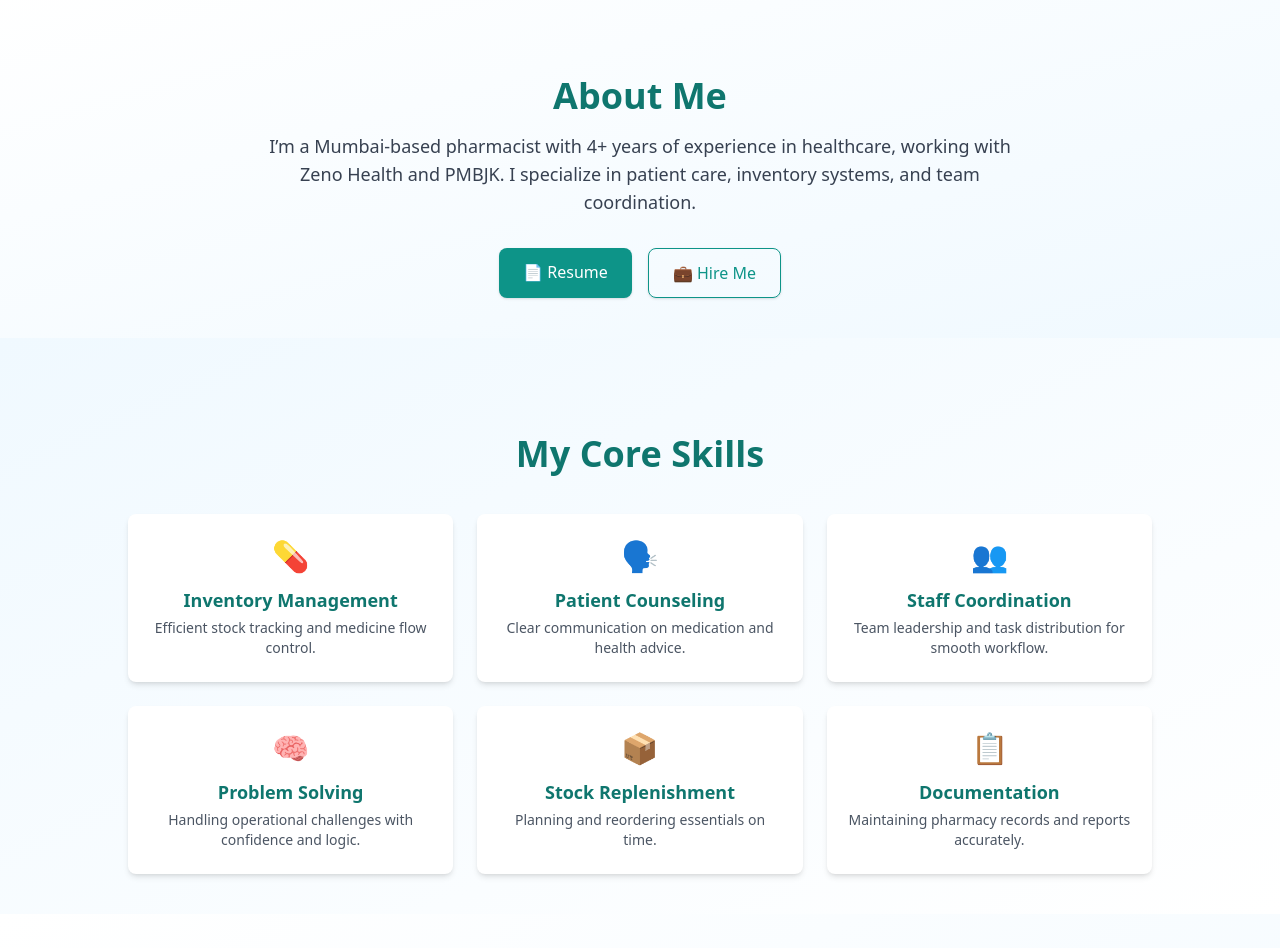
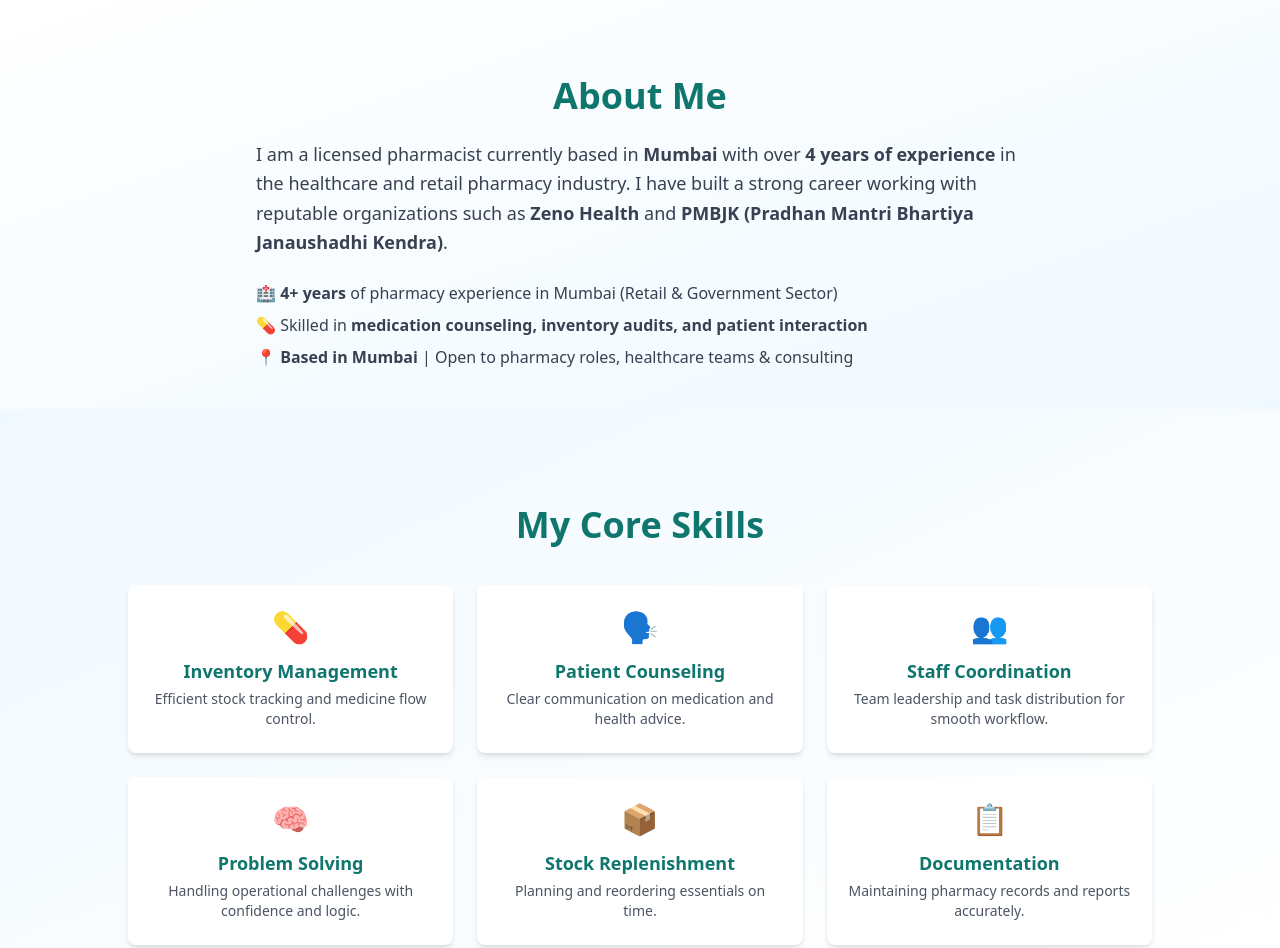
Before and after one commit to MohdSahbaz/pharmacist-porfolio, a plain HTML site: page index.html in a window 1280 px wide. Shown: the part 820-1768 px from the top of the page. Drawn offline with nearby package versions, Linux system fonts and the light colour scheme.

Commit message:
fix bugs

```diff
--- a/index.html
+++ b/index.html
@@ -188,28 +188,34 @@
       class="pt-24 pb-10 px-6 text-center fade-in bg-gradient-to-br from-white to-sky-50"
     >
       <div class="max-w-3xl mx-auto">
-        <h2 class="text-4xl font-bold text-teal-700 mb-4">About Me</h2>
-        <p class="text-lg text-gray-700">
-          I’m a Mumbai-based pharmacist with 4+ years of experience in
-          healthcare, working with Zeno Health and PMBJK. I specialize in
-          patient care, inventory systems, and team coordination.
+        <h2 class="text-4xl font-bold text-teal-700 mb-6">About Me</h2>
+
+        <p class="text-lg text-gray-700 leading-relaxed text-left">
+          I am a licensed pharmacist currently based in
+          <strong>Mumbai</strong> with over
+          <strong>4 years of experience</strong> in the healthcare and retail
+          pharmacy industry. I have built a strong career working with reputable
+          organizations such as <strong>Zeno Health</strong> and
+          <strong>PMBJK (Pradhan Mantri Bhartiya Janaushadhi Kendra)</strong>.
         </p>
-        <!-- Buttons -->
-        <div class="mt-8 flex flex-col sm:flex-row justify-center gap-4">
-          <a
-            href="assets/Maroof-Resume.pdf"
-            download
-            class="px-6 py-3 bg-teal-600 text-white font-medium rounded-lg shadow hover:bg-teal-700 transition-all duration-300"
-          >
-            📄 Resume
-          </a>
-          <a
-            href="#contact"
-            class="px-6 py-3 border border-teal-600 text-teal-600 font-medium rounded-lg shadow hover:bg-teal-100 transition-all duration-300"
-          >
-            💼 Hire Me
-          </a>
-        </div>
+
+        <ul class="text-gray-700 text-left mt-6 space-y-2 text-md text-left">
+          <li>
+            🏥 <strong>4+ years</strong> of pharmacy experience in Mumbai
+            (Retail & Government Sector)
+          </li>
+          <li>
+            💊 Skilled in
+            <strong
+              >medication counseling, inventory audits, and patient
+              interaction</strong
+            >
+          </li>
+          <li>
+            📍 <strong>Based in Mumbai</strong> | Open to pharmacy roles,
+            healthcare teams & consulting
+          </li>
+        </ul>
       </div>
     </section>
 
@@ -398,7 +404,7 @@
     <!-- Contact -->
     <section
       id="contact"
-      class="pt-32 pb-24 px-6 bg-gradient-to-br from-white to-sky-50 text-center fade-in"
+      class="pt-24 pb-10 px-6 bg-gradient-to-br from-white to-sky-50 text-center fade-in"
     >
       <div class="max-w-3xl mx-auto">
         <h2 class="text-4xl font-bold text-teal-700 mb-6">Get in Touch</h2>
```
Also changed, not shown: 1 other file.
